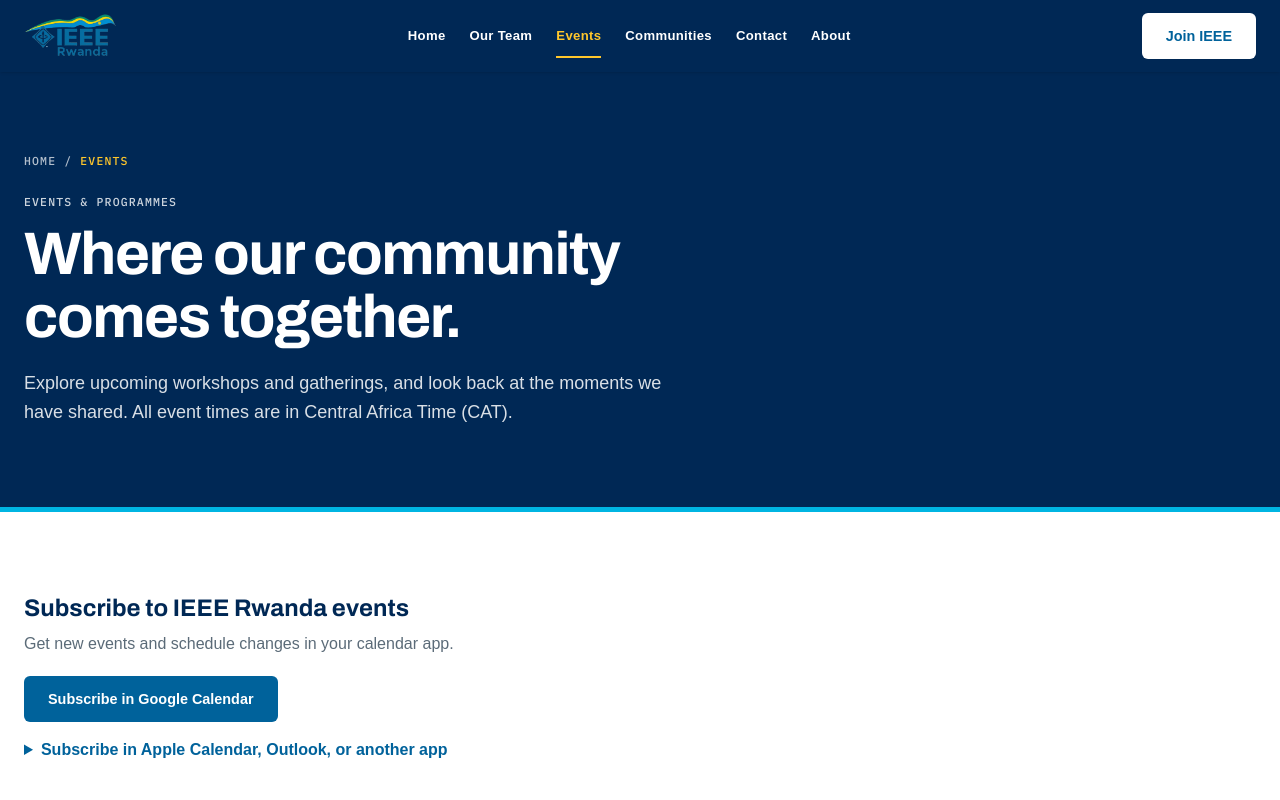
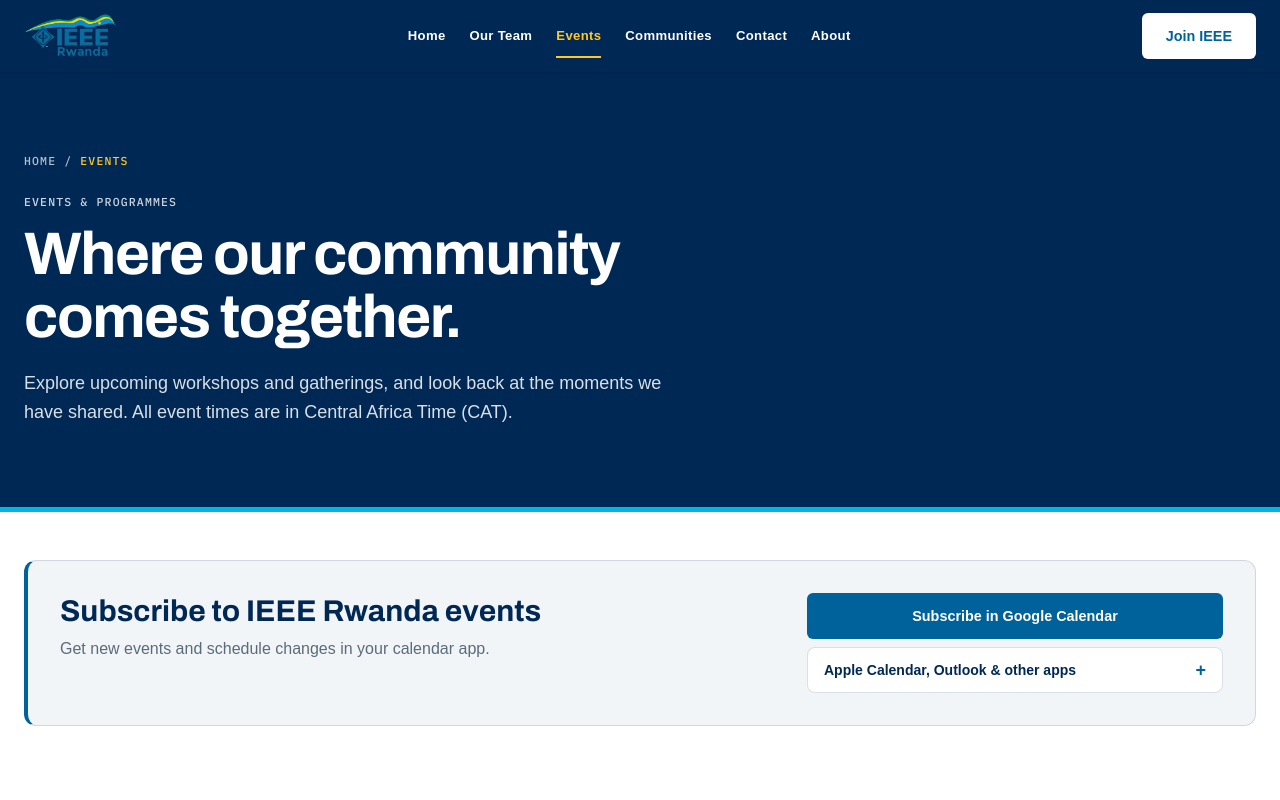
Before and after one commit to IEEE-RWANDA/ieeerwanda, a Next.js app: page /events in a window 1280 px wide. Shown: the top 800 px of the page. Built offline with nearby package versions, Linux system fonts and the light colour scheme; a web font is replaced by a local one.

Commit message:
Refine events calendar subscription panel

```diff
--- a/app/events/page.tsx
+++ b/app/events/page.tsx
@@ -1,5 +1,5 @@
 import type { Metadata } from "next";
-import { PageHero, Section } from "@/app/components/ui";
+import { PageHero } from "@/app/components/ui";
 import { EventsBlock } from "@/app/components/Sections";
 
 export const metadata: Metadata = { title: "Events" };
@@ -16,18 +16,27 @@ export default function EventsPage() {
         title="Where our community comes together."
         subtitle="Explore upcoming workshops and gatherings, and look back at the moments we have shared. All event times are in Central Africa Time (CAT)."
       />
-      <Section>
-        <h2 className="font-display text-2xl font-bold text-navy">Subscribe to IEEE Rwanda events</h2>
-        <p className="mt-2 text-ink-soft">Get new events and schedule changes in your calendar app.</p>
-        <a href={googleCalendarUrl} className="btn btn-primary mt-5">Subscribe in Google Calendar</a>
-        <details className="mt-4 max-w-xl">
-          <summary className="cursor-pointer font-semibold text-blue">Subscribe in Apple Calendar, Outlook, or another app</summary>
-          <label htmlFor="event-calendar-feed" className="mt-3 block text-sm text-ink-soft">
-            Copy this address and use your app’s calendar subscription option.
-          </label>
-          <input id="event-calendar-feed" type="url" readOnly value={calendarFeedUrl} className="mt-2 w-full rounded border px-3 py-2 text-sm" />
-        </details>
-      </Section>
+      <section aria-labelledby="calendar-subscription" className="container-x pt-8 sm:pt-12">
+        <div className="grid gap-6 rounded-xl border border-line border-l-4 border-l-blue bg-paper-2 p-5 sm:p-8 lg:grid-cols-[1fr_minmax(0,26rem)] lg:items-start">
+          <div>
+            <h2 id="calendar-subscription" className="font-display text-2xl font-bold text-navy sm:text-3xl">Subscribe to IEEE Rwanda events</h2>
+            <p className="mt-2 max-w-md text-ink-soft">Get new events and schedule changes in your calendar app.</p>
+          </div>
+          <div className="grid min-w-0 gap-2">
+            <a href={googleCalendarUrl} className="btn btn-primary w-full">Subscribe in Google Calendar</a>
+            <details className="group min-w-0 rounded-lg border border-line bg-paper">
+              <summary className="flex cursor-pointer list-none items-center justify-between gap-3 rounded-lg px-4 py-3 text-sm font-semibold text-navy hover:text-blue focus-visible:outline-2 focus-visible:outline-blue [&::-webkit-details-marker]:hidden">
+                Apple Calendar, Outlook &amp; other apps
+                <span aria-hidden="true" className="text-lg leading-none text-blue group-open:rotate-45">+</span>
+              </summary>
+              <div className="border-t border-line p-4">
+                <label htmlFor="event-calendar-feed" className="block text-sm text-ink-soft">Copy this address into your app’s calendar subscription option.</label>
+                <input id="event-calendar-feed" type="url" readOnly value={calendarFeedUrl} className="mt-2 w-full select-all rounded border border-line bg-paper-2 px-3 py-2 text-sm text-navy focus-visible:outline-2 focus-visible:outline-blue" />
+              </div>
+            </details>
+          </div>
+        </div>
+      </section>
       <EventsBlock head={false} />
     </>
   );
```
